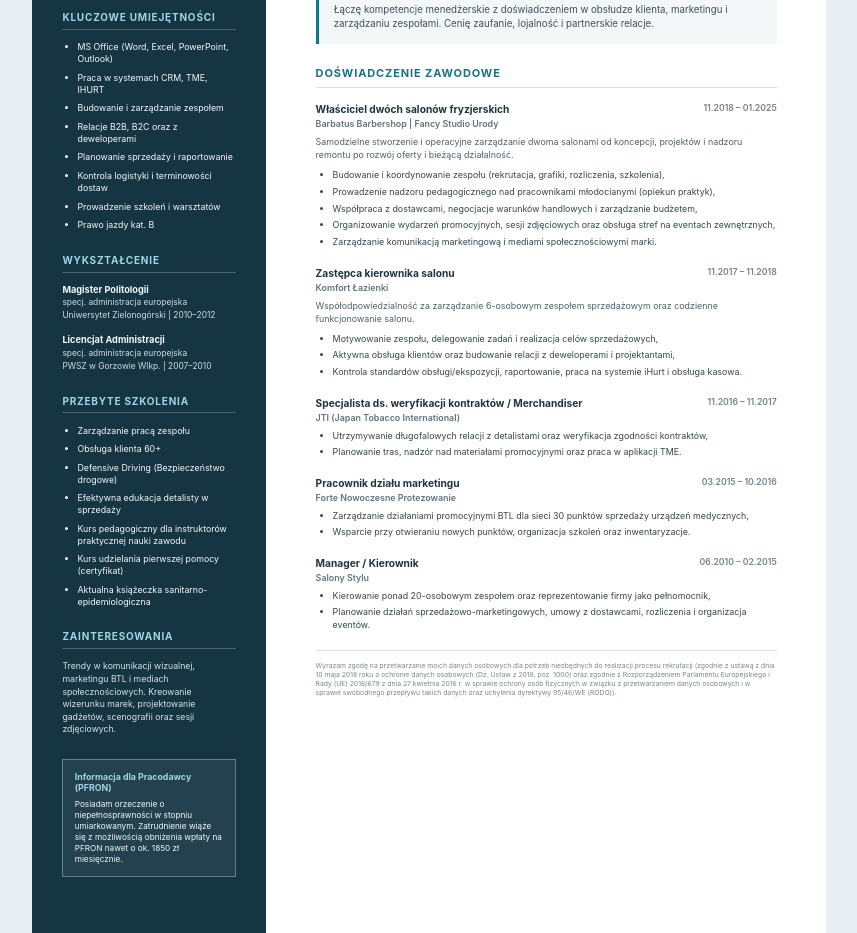
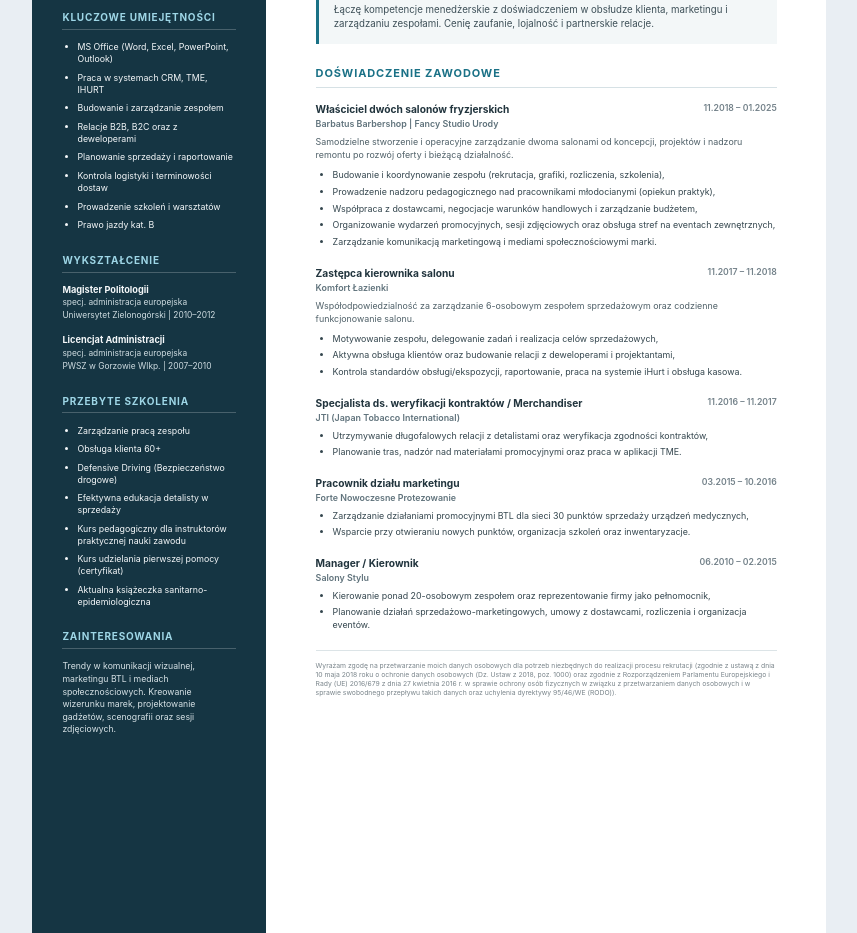
Before and after one commit to Bl4ckBend3r/PT_CV, a website: page jobs/Ogólne.html in a window 1280 px wide. Shown: the part 190-1123 px from the top of the page, without its empty margins (211-1068 px from the left). Drawn offline with Linux system fonts and the light colour scheme.

Commit message:
Remove PFRON employer information from Ogólne.html
Removed information about PFRON from the sidebar.

```diff
--- a/jobs/Ogólne.html
+++ b/jobs/Ogólne.html
@@ -142,8 +142,6 @@
         <h2>Zainteresowania</h2>
         <p class="sidebar-text">Trendy w komunikacji wizualnej, marketingu BTL i mediach społecznościowych. Kreowanie wizerunku marek, projektowanie gadżetów, scenografii oraz sesji zdjęciowych.</p>
       </section>
-
-      <div class="pfron-card"><strong>Informacja dla Pracodawcy (PFRON)</strong><p>Posiadam orzeczenie o niepełnosprawności w stopniu umiarkowanym. Zatrudnienie wiąże się z możliwością obniżenia wpłaty na PFRON nawet o ok. 1850 zł miesięcznie.</p></div>
     </aside>
 
     <section class="main-content">
```
